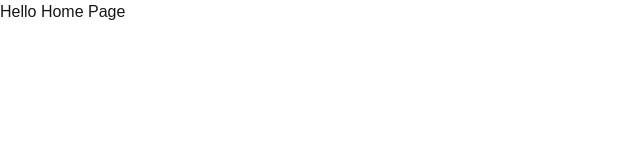
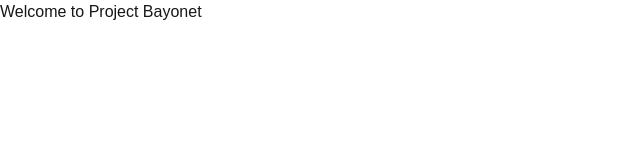
Before and after one commit to devrolet/project-bayonet, a Next.js app: page / in a window 1280 px wide. Shown: the top 160 px of the page, without its empty margins (0-640 px from the left). Built offline with nearby package versions, Linux system fonts and the light colour scheme.

Commit message:
Welcome to Project Bayonet

```diff
--- a/src/app/layout.tsx
+++ b/src/app/layout.tsx
@@ -14,8 +14,8 @@ const geistMono = localFont({
 });
 
 export const metadata: Metadata = {
-  title: "Create Next App",
-  description: "Generated by create next app",
+  title: "Project Bayonet",
+  description: "Cutting-edge new social media platform",
 };
 
 export default function RootLayout({
--- a/src/app/page.tsx
+++ b/src/app/page.tsx
@@ -1,9 +1,8 @@
-import Image from "next/image";
+export default function Home() {
 
-export default function Home() {
   return (
    <div>
-    <h1>Hello Home Page</h1>
+    <h1>Welcome to Project Bayonet</h1>
    </div>
   );
 }
```
